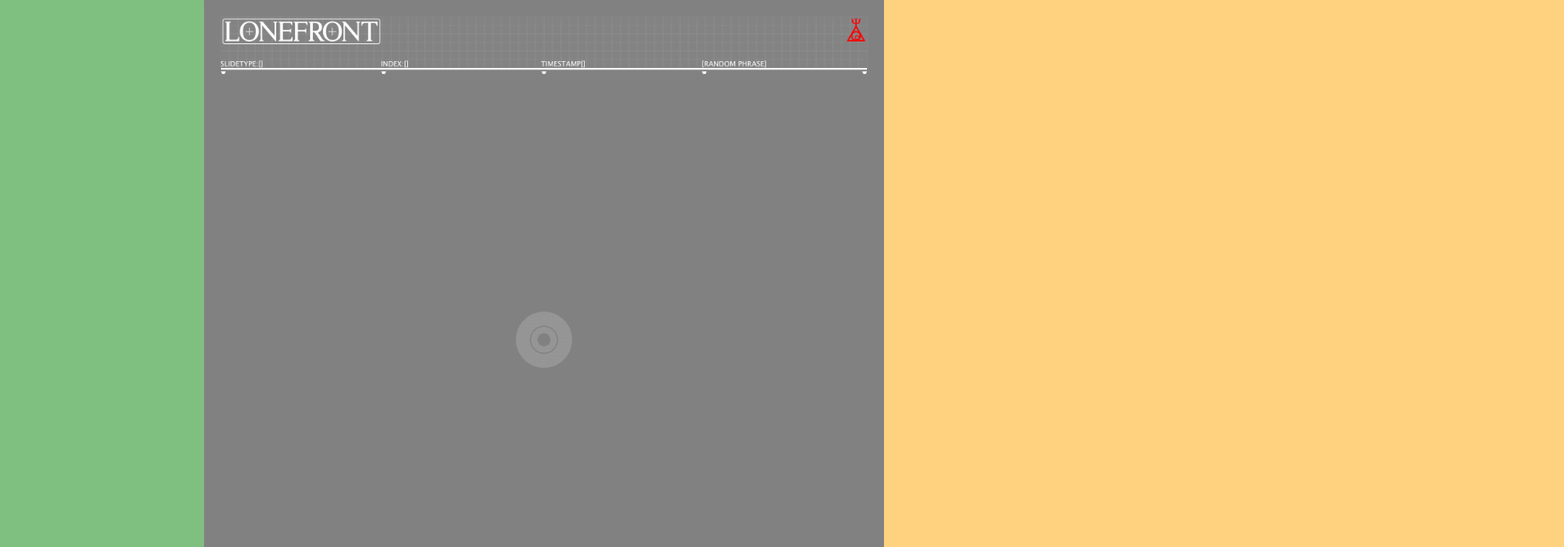
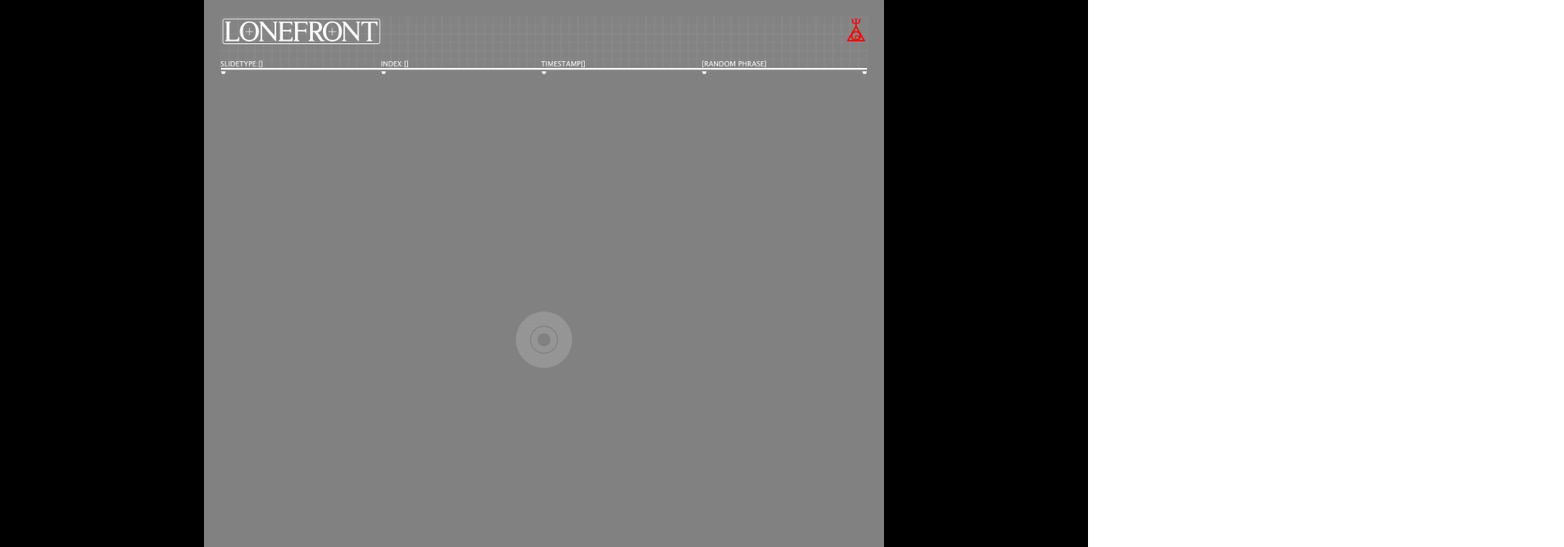
Before and after one commit to lonefront/lonefront.github.io, a React (Create React App) app: page / in a window 1280 px wide. Shown: the top 644 px of the page at 85% size, 1840 px wide, since content can reach past the window. Built offline with nearby package versions, Linux system fonts and the light colour scheme.

Commit message:
Hide overflow from screen div to create curtain effect

```diff
--- a/src/components/App/App.css
+++ b/src/components/App/App.css
@@ -5,6 +5,7 @@
   bottom: 0%;
   /* left: 25%; */
   transition: all 500ms;
+  overflow: hidden;
   /* z-index: -1; */
 }
 * {
@@ -16,28 +17,14 @@
   /* flex-direction: row; */
   justify-content: center;
 }
-#container-center {
-  display: flex;
-  flex-direction: row;
-}
-.margin-left {
+.margin {
+  left: 0%;
   background: black;
   position: fixed;
-  /* width: 100vh; */
+  width: 100%;
   height: 100%;
   bottom: 0%;
-  /* z-index: -1; */
 }
-/* .margin-right {
-  background: black;
-  position: fixed;
-  width: 15%;
-  height: 100%;
-  bottom: 0%;
-  transition: all 500ms;
-  z-index: -1;
-} */
-
 .button {
   z-index: 1;
 }
--- a/src/components/App/App.js
+++ b/src/components/App/App.js
@@ -19,8 +19,6 @@ class App extends Component {
   componentWillUnmount() {
     document.removeEventListener('keydown', this.press);
 }
-  // componentDidUpdate(){
-  // }
 
   state = {
     red: '-100%',
@@ -30,6 +28,7 @@ class App extends Component {
     orange: '100%',
     axis: 'null',
     activePg: 'blue',
+    opacity: '0%',
     up: false,
     down: false,
     left: false,
@@ -37,8 +36,6 @@ class App extends Component {
   }
 
   turn = (pg) => {
-    console.log('ACTIVE PAGE:',pg);
-    console.log('AXXXXXISSSSSS::::', this.state.axis);
     // where pg is pANEL PAgE
     // axis becomes shorthand for axis state
     let axis = this.state.axis
@@ -93,6 +90,7 @@ class App extends Component {
     else if (pg === 'blue' && axis === 'left'){
       // nav to green
       this.setState({green: '0%'});
+      this.setState({opacity: '50%'});
       this.setState({axis: 'null'});
       this.setState({activePg: 'green'});
     }
@@ -118,7 +116,6 @@ class App extends Component {
   }
 
   scroll = e => {
-    // this.setState({axis: ''})
     // 'div' targets div element name to 'turn page'
     let div = e.target.id
     switch (div) {
@@ -255,23 +252,22 @@ class App extends Component {
   render() {
     return (
       <div id="container">
+        <div className="margin"></div>
         <div id="container-center" className="screen">
           <Header/>
           <Blue page={this.state.activePg} up={this.state.up} down={this.state.down} left={this.state.left} right={this.state.right} scroll={this.scroll}/>
+          <Green page={this.state.activePg} scroll={this.scroll} click={this.handleClick} hover={this.hoverSet} style={{left: this.state.green}}/>
+          <Red page={this.state.activePg} scroll={this.scroll} click={this.handleClick} hover={this.hoverSet} style={{bottom: this.state.red}}/>
+          <Orange page={this.state.activePg} scroll={this.scroll} click={this.handleClick} hover={this.hoverSet} style={{left: this.state.orange}}/>
+          <Yellow page={this.state.activePg} scroll={this.scroll} click={this.handleClick} hover={this.hoverSet} style={{bottom: this.state.yellow}}/>
+          <Black page={this.state.activePg} scroll={this.scroll} click={this.handleClick} hover={this.hoverSet} style={{bottom: this.state.black}}/>
           <div className="button">
             <div id={this.state.up ? 'btn-up-on' : 'btn-up-off'}></div>
             <div id={this.state.down ? 'btn-down-on' : 'btn-down-off'}></div>
             <div id={this.state.left ? 'btn-left-on' : 'btn-left-off'}></div>
             <div id={this.state.right ? 'btn-right-on' : 'btn-right-off'}></div>
           </div>
-          <Green page={this.state.activePg} scroll={this.scroll} click={this.handleClick} hover={this.hoverSet} style={{left: this.state.green}}/>
-          <Red page={this.state.activePg} scroll={this.scroll} click={this.handleClick} hover={this.hoverSet} style={{bottom: this.state.red}}/>
-          <Orange page={this.state.activePg} scroll={this.scroll} click={this.handleClick} hover={this.hoverSet} style={{left: this.state.orange}}/>
-          <Yellow page={this.state.activePg} scroll={this.scroll} click={this.handleClick} hover={this.hoverSet} style={{bottom: this.state.yellow}}/>
-          <Black page={this.state.activePg} scroll={this.scroll} click={this.handleClick} hover={this.hoverSet} style={{bottom: this.state.black}}/>
         </div>
-        <div className="margin-left"></div>
-        {/* <div className="margin-right"></div> */}
       </div>
       );
   }
```
Also changed, not shown: src/components/Margin/Margin.css (deleted, +0 -16 lines), src/components/Margin/Margin.js (deleted, +0 -14 lines), 1 other file (tests, documents, lock files or other folders).
